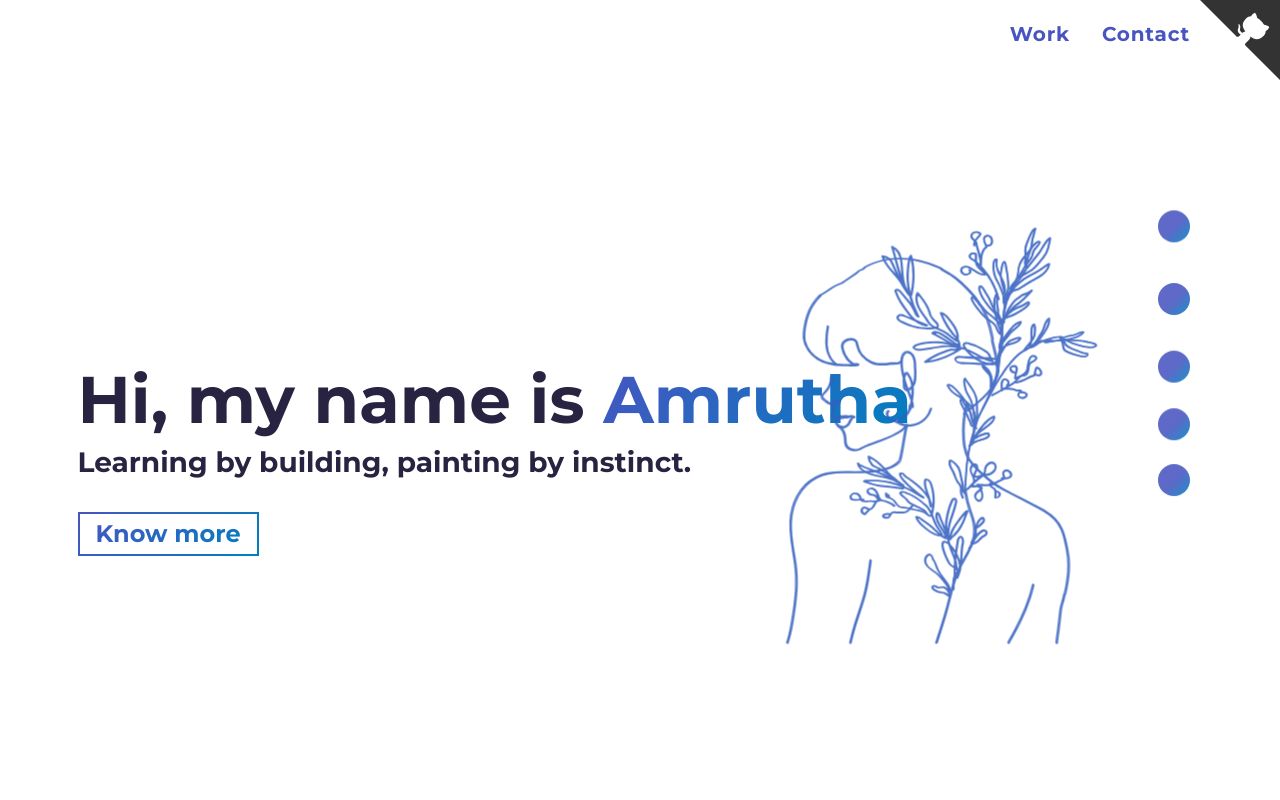
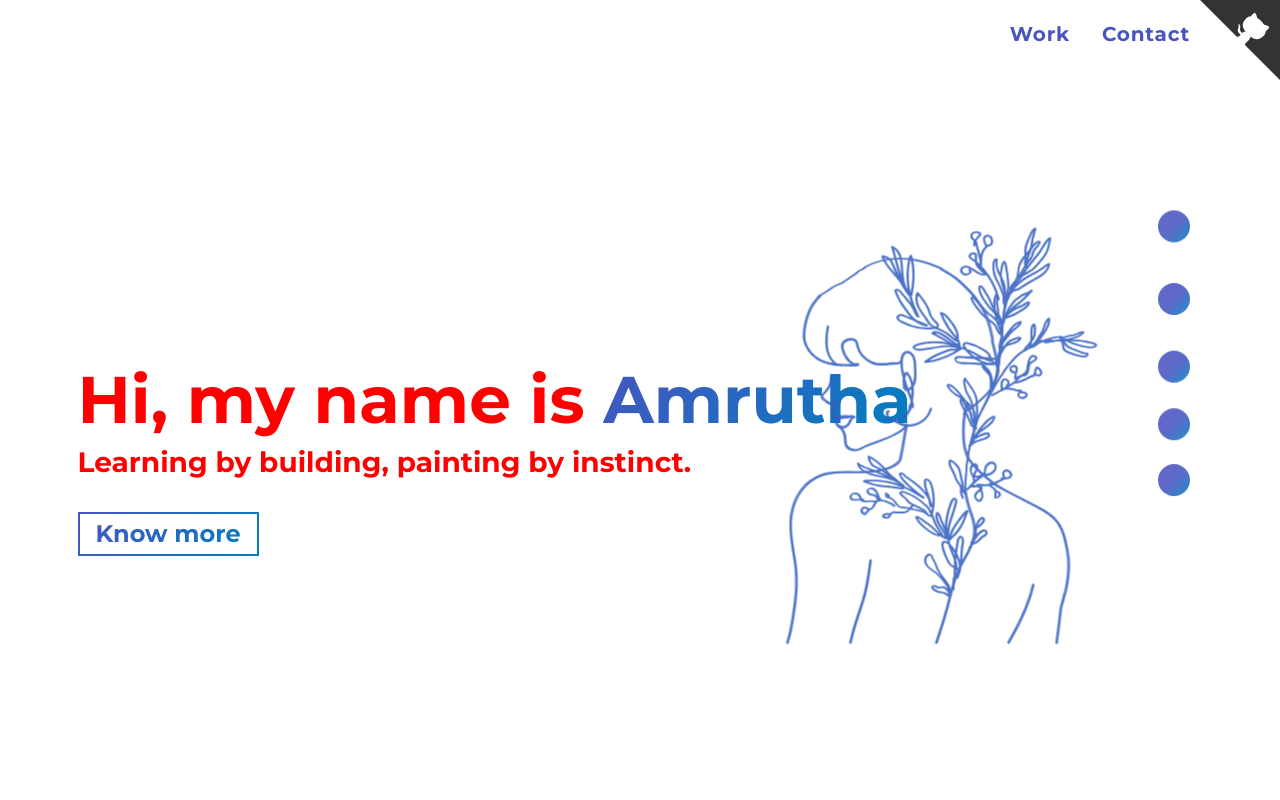
Before and after one commit to amruthae218/portfolio, a website built with Parcel: page src/index.html in a window 1280 px wide. Shown: the top 800 px of the page. Built offline with nearby package versions, Linux system fonts and the light colour scheme.

Commit message:
Update index.html

```diff
--- a/src/index.html
+++ b/src/index.html
@@ -28,6 +28,15 @@
   </head>
 
   <body>
+    <style>
+  .hero-title {
+    opacity: 1 !important;
+    display: block !important;
+    visibility: visible !important;
+    color: red;
+  }
+</style>
+
     <div id="top"></div>
     <header class="main-header">
   <nav class="main-nav">
@@ -42,7 +51,16 @@
 
     <!-- **** Hero Section **** -->
 <section id="hero" class="jumbotron">
-
+  <div class="container">
+    <h1 class="hero-title load-hidden">
+      Hi, my name is <span class="text-color-main">Amrutha</span>
+      <br />
+      <span class="hero-subtitle">Learning by building, painting by instinct.</span>
+    </h1>
+    <p class="hero-cta load-hidden">
+      <a rel="noreferrer" class="cta-btn cta-btn--hero" href="#about">Know more</a>
+    </p>
+  </div>
 
 <div class="hero-art-dots">
   <span></span><span></span><span></span><span></span><span></span>
@@ -257,16 +275,6 @@
 		</g>
   </svg>
 
-  <div class="container">
-    <h1 class="hero-title ">
-      Hi, my name is <span class="text-color-main">Amrutha</span>
-      <br />
-      <span class="hero-subtitle">Learning by building, painting by instinct.</span>
-    </h1>
-    <p class="hero-cta ">
-      <a rel="noreferrer" class="cta-btn cta-btn--hero" href="#about">Know more</a>
-    </p>
-  </div>
 </section>
 <!-- /END Hero Section -->
 
```
